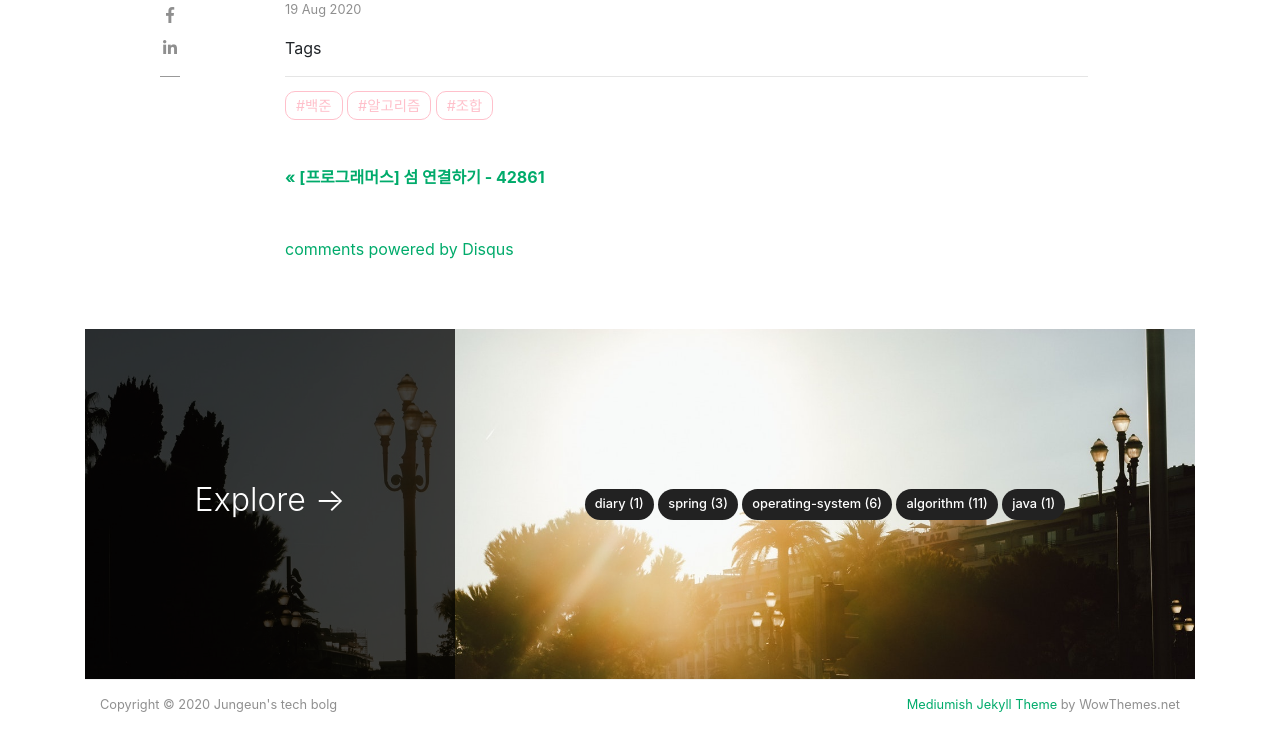
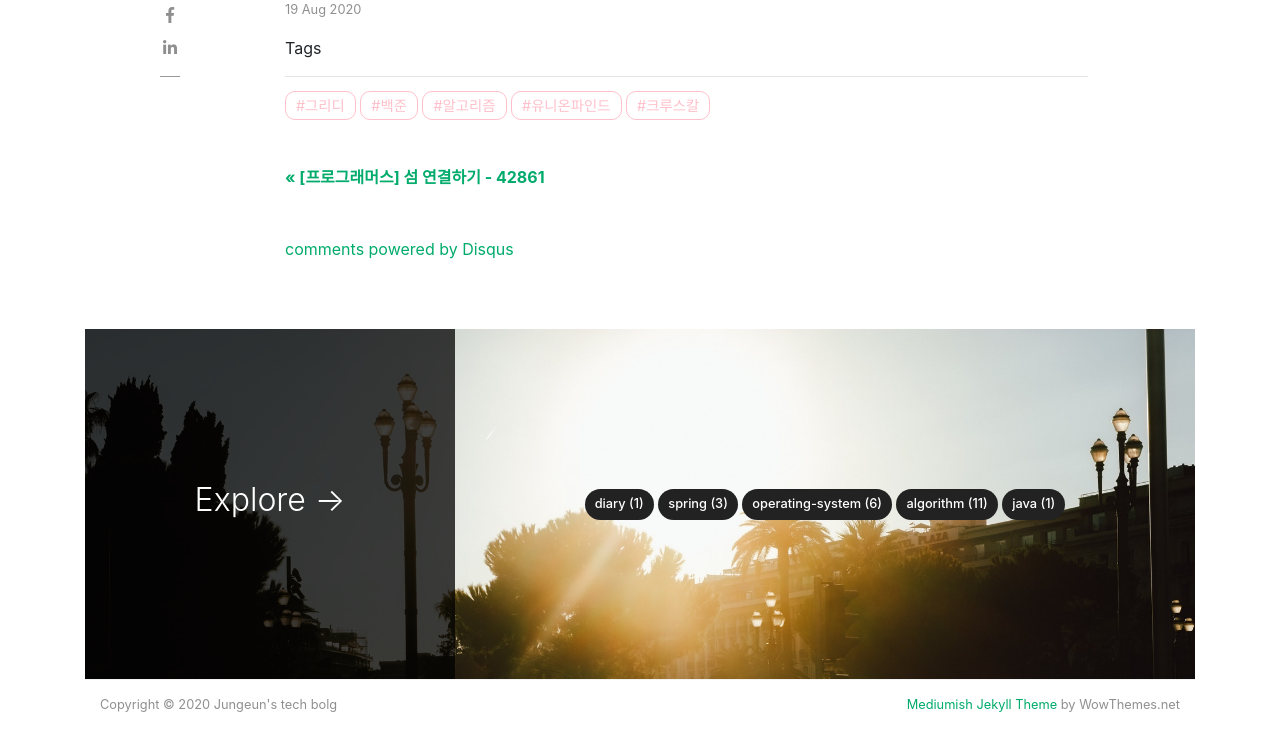
Before and after one commit to JungeunKwon/JungeunKwon.github.io, a Jekyll site: the page built from _posts/2020-08-19-algorithm-chapter11.md, in a window 1280 px wide and 900 px high, scrolled down 2294 px, cut to the strip 163-900 px from the top of the window. Built offline with Jekyll 4.4.1, drawn with Linux system fonts in a browser that asks for light colours; nearby versions of some CDN libraries; some web fonts are replaced; comment, search, counter and statistics services are not loaded.

```diff
--- a/_posts/2020-08-19-algorithm-chapter11.md
+++ b/_posts/2020-08-19-algorithm-chapter11.md
@@ -3,7 +3,7 @@ layout: post
 title: "[백준] 주사위 윷놀이 - 17825"
 author: Jungeun
 categories: [algorithm]
-tags: [알고리즘, 백준, 조합]
+tags: [알고리즘, 백준, 크루스칼, 그리디, 유니온파인드]
 description: "백준 17825 주사위 윷놀이 풀이"
 featured: false
 
```
Also changed, not shown: _posts/2020-08-19-algorithm-chapter10.md (+1 -1 lines), assets/images/boj/17472_boj.png (added).
